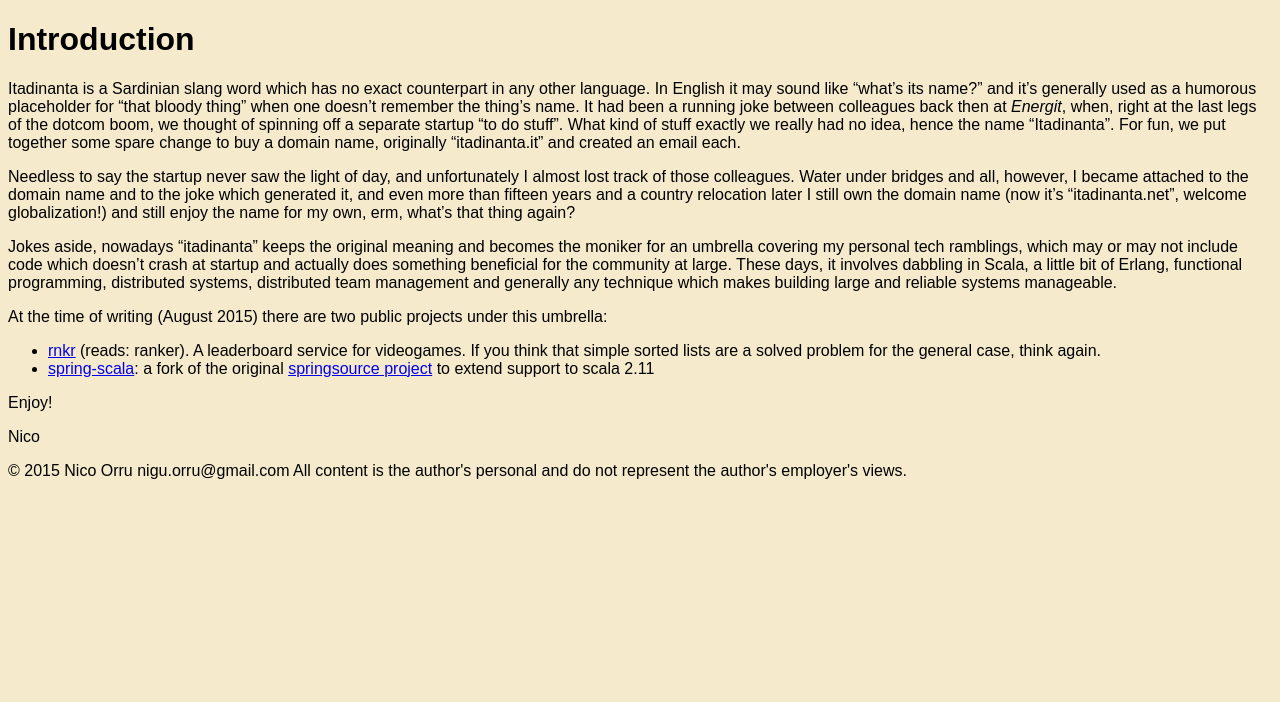
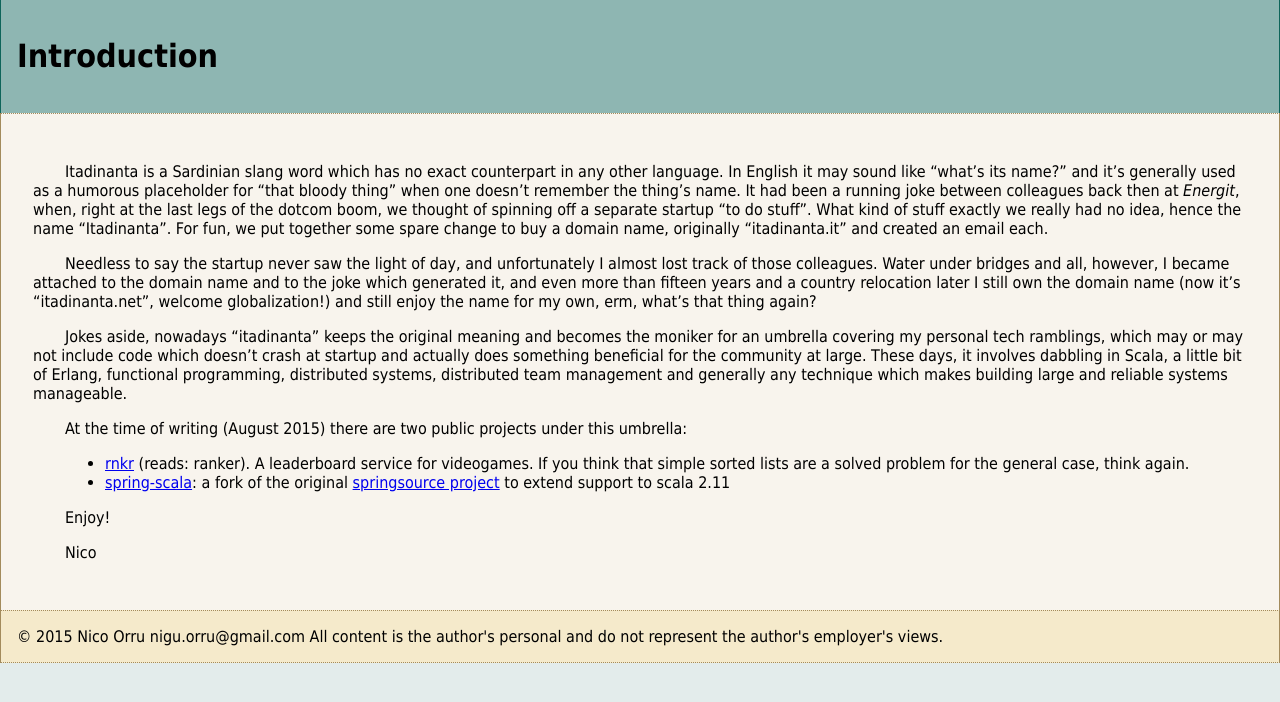
Before and after one commit to itadinanta/itadinanta.github.io, a Jekyll site: the page built from index.md, in a window 1280 px wide. Shown: the top 702 px of the page. Built offline with Jekyll 4.4.1, drawn with Linux system fonts in a browser that asks for light colours.

Commit message:
Stylesheet

```diff
--- a/css/default.css
+++ b/css/default.css
@@ -1,18 +1,49 @@
 body {
-	font-family: Arial, sans-serif;
+	font-family: Tahoma, Verdana, Arial, sans-serif;
 	color: black;
-	background: #F5EACB;
+	background: #E3ECEB;
+	padding: 0pt;
+	margin: 0pt;
+}
+
+#page {
+	padding-left: 7%;
+	padding-right: 7%;
+	background: transparent;
+	border-style: none;
 }
 
 #header {
+	background: #8EB6B2;
+	padding: 1em;
+	margin: 0pt;
+	border-color: #0E655A;
+	border-width: 1px;
+	border-style: none solid none solid;
+}
 
+#content p {
+	text-indent: 2em;
+}
+
+#content ul {
+	margin-left: 2em;
 }
 
 #content {
-
+	background: #F8F4ED;
+	margin: 0pt;
+	padding: 2em;
+	border-width: 1px;
+	border-color: #A38B5C;
+	border-style: dotted solid none solid;
 }
 
 
 #footer {
-
+	padding: 1em 1em 1em 1em;
+	border-style: dotted solid dotted solid;
+	border-color: #A38B5C #A38B5C #A38B5C #A38B5C;
+	background: #F5EACB;
+	border-width: 1px 1px 1px 1px;
 }
```
